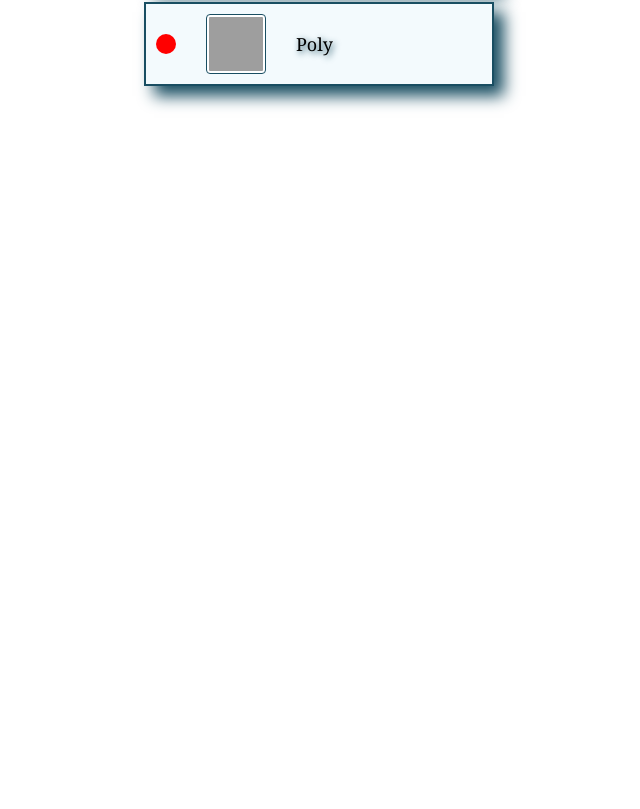
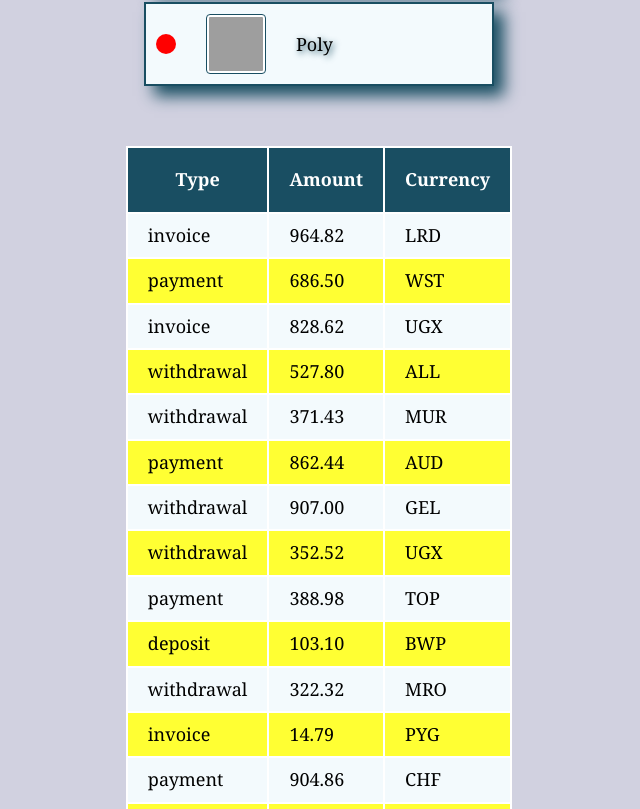
Before and after one commit to AnnaIemelianova/goit-react-hw-01-components, a React (Create React App) app: page / in a window 1280 px wide. Shown: the part 1091-1900 px from the top of the page, without its empty margins (321-961 px from the left). Before the commit the page ends 1217 px from the top, so only its background shows below. Built offline with nearby package versions, Linux system fonts and the light colour scheme; grey boxes are pictures that could not be loaded.

Commit message:
add 4 task

```diff
--- a/src/components/App.js
+++ b/src/components/App.js
@@ -10,6 +10,9 @@
 
 import friends from './Friends/friends.json'
 import { FriendList } from './Friends/FriendList/FriendList';
+
+import transactions from './TransactionHistory/transactions.json';
+import { TransactionHistory } from './TransactionHistory/TransactionHistory';
 
 
 
@@ -25,7 +28,8 @@
           stats={user.stats}
       />
       <Statistics title="Upload stats" stats={data} />
-      <FriendList friends={friends}/>
+      <FriendList friends={friends} />
+      <TransactionHistory items={transactions} />
 
       <GlobalStyle></GlobalStyle>
     </Container>
--- a/src/components/Container/Container.styled.js
+++ b/src/components/Container/Container.styled.js
@@ -15,4 +15,5 @@
     font-weight: 500;
     line-height: 1.3;
     color: #010101;
+    background-color: #d1d1e0;
 `;
--- a/src/components/Statistics/Statistics.styled.js
+++ b/src/components/Statistics/Statistics.styled.js
@@ -9,6 +9,7 @@
     width: 350px;
     max-width: 100%;
     border: 2px solid ${p => p.theme.colors.backgroundAccent};
+    background-color: ${p => p.theme.colors.white};
 `;
 
 export const Title = styled.h2`
--- /dev/null
+++ b/src/components/TransactionHistory/TransactionHistory.js
@@ -0,0 +1,37 @@
+import PropTypes from 'prop-types';
+import { Table, Td, Th, Tr } from "./TransactionHistory.styled";
+
+
+
+export const TransactionHistory = ({ items }) => {
+    return (
+        <Table>
+           <thead>
+                <tr>
+                <Th>Type</Th>
+                <Th>Amount</Th>
+                <Th>Currency</Th>
+                </tr>
+            </thead>
+
+            <tbody>
+                {items.map(items => (
+                    <Tr key={items.id}>
+                        <Td>{items.type}</Td>
+                        <Td>{items.amount}</Td>
+                        <Td>{items.currency}</Td>
+                    </Tr>
+             ))}
+            </tbody>
+        </Table>
+        )
+};
+
+TransactionHistory.propTypes = {
+    items: PropTypes.arrayOf(PropTypes.shape({
+        id: PropTypes.string.isRequired,
+        type: PropTypes.string.isRequired,
+        amount: PropTypes.string.isRequired,
+        currency: PropTypes.string.isRequired,
+    })).isRequired,
+}
--- /dev/null
+++ b/src/components/TransactionHistory/TransactionHistory.styled.js
@@ -0,0 +1,26 @@
+import styled from 'styled-components';
+
+export const Table = styled.table`
+border-collapse: collapse;
+`;
+
+export const Th = styled.th`
+padding: 20px;
+color: ${p => p.theme.colors.white};
+background-color: ${p => p.theme.colors.backgroundAccent};
+border: 2px solid ${p => p.theme.colors.white};
+`;
+
+export const Tr = styled.tr`
+&:nth-child(odd) {
+    background-color: ${p => p.theme.colors.background};
+};
+&:nth-child(even) {
+    background-color: ${p => p.theme.colors.yellow};
+}
+`;
+
+export const Td = styled.td`
+padding: 10px 20px;
+border: 2px solid ${p => p.theme.colors.white};
+`;
--- /dev/null
+++ b/src/components/TransactionHistory/transactions.json
@@ -0,0 +1,122 @@
+[
+  {
+    "id": "1e0700a2-5183-4291-85cc-2065a036a683",
+    "type": "invoice",
+    "amount": "964.82",
+    "currency": "LRD"
+  },
+  {
+    "id": "a30f821b-4d25-4ff0-abdd-e340b3f0dd2b",
+    "type": "payment",
+    "amount": "686.50",
+    "currency": "WST"
+  },
+  {
+    "id": "44dca67a-8e5a-4798-bf8e-b15efd4e1abd",
+    "type": "invoice",
+    "amount": "828.62",
+    "currency": "UGX"
+  },
+  {
+    "id": "ea8ed3dc-2b68-4a53-905a-53ecb0adef33",
+    "type": "withdrawal",
+    "amount": "527.80",
+    "currency": "ALL"
+  },
+  {
+    "id": "ea76146a-0b00-4b80-bc02-a8c822176712",
+    "type": "withdrawal",
+    "amount": "371.43",
+    "currency": "MUR"
+  },
+  {
+    "id": "63ca02f9-d637-46b5-9237-f3b24425e029",
+    "type": "payment",
+    "amount": "862.44",
+    "currency": "AUD"
+  },
+  {
+    "id": "ed0263e8-59a5-4bf1-87e0-2bb88e53dc34",
+    "type": "withdrawal",
+    "amount": "907.00",
+    "currency": "GEL"
+  },
+  {
+    "id": "6013bad0-750c-4691-8bc2-d8f2b43969c4",
+    "type": "withdrawal",
+    "amount": "352.52",
+    "currency": "UGX"
+  },
+  {
+    "id": "252c7be4-8b06-4fa7-8d42-61fb835b70d5",
+    "type": "payment",
+    "amount": "388.98",
+    "currency": "TOP"
+  },
+  {
+    "id": "4eaab41b-b967-40ac-82ed-85fc66f646f1",
+    "type": "deposit",
+    "amount": "103.10",
+    "currency": "BWP"
+  },
+  {
+    "id": "9648a350-8469-42d5-8bf3-18090de5fe67",
+    "type": "withdrawal",
+    "amount": "322.32",
+    "currency": "MRO"
+  },
+  {
+    "id": "9c5c25fb-1a95-4b2f-8d1f-4c4426d677cc",
+    "type": "invoice",
+    "amount": "14.79",
+    "currency": "PYG"
+  },
+  {
+    "id": "43ef232c-80e9-4d6f-b48a-b22405620de3",
+    "type": "payment",
+    "amount": "904.86",
+    "currency": "CHF"
+  },
+  {
+    "id": "5161682e-e620-4019-ab0a-24ceb10fbd20",
+    "type": "withdrawal",
+    "amount": "307.08",
+    "currency": "NOK"
+  },
+  {
+    "id": "7b119d71-42e6-4c42-a141-6818b07bb9ff",
+    "type": "invoice",
+    "amount": "275.07",
+    "currency": "AWG"
+  },
+  {
+    "id": "a4f65722-65c4-4c28-b1f4-b8ed988bb205",
+    "type": "deposit",
+    "amount": "213.10",
+    "currency": "STD"
+  },
+  {
+    "id": "c6e5784b-0ca3-48d6-86e5-b5128af5a523",
+    "type": "invoice",
+    "amount": "116.11",
+    "currency": "CUP CUC"
+  },
+  {
+    "id": "c9ebed6a-3a02-4b49-ac0d-0534b51f2bfd",
+    "type": "invoice",
+    "amount": "878.67",
+    "currency": "HKD"
+  },
+  {
+    "id": "a4a98b0e-b22c-438b-9f83-de2df52110c8",
+    "type": "invoice",
+    "amount": "725.03",
+    "currency": "UYU UYI"
+  },
+  {
+    "id": "b39bfa7a-0166-4c47-94d6-87d20590f746",
+    "type": "payment",
+    "amount": "405.45",
+    "currency": "MDL"
+  }
+]
--- a/src/index.js
+++ b/src/index.js
@@ -12,6 +12,7 @@
     accentProfile: '#0d1447',
     background: '#f3fafd',
     backgroundAccent: '#194E62',
+    yellow: '#ffff33',
   },
   radii: {
     sm: '4px',
```
